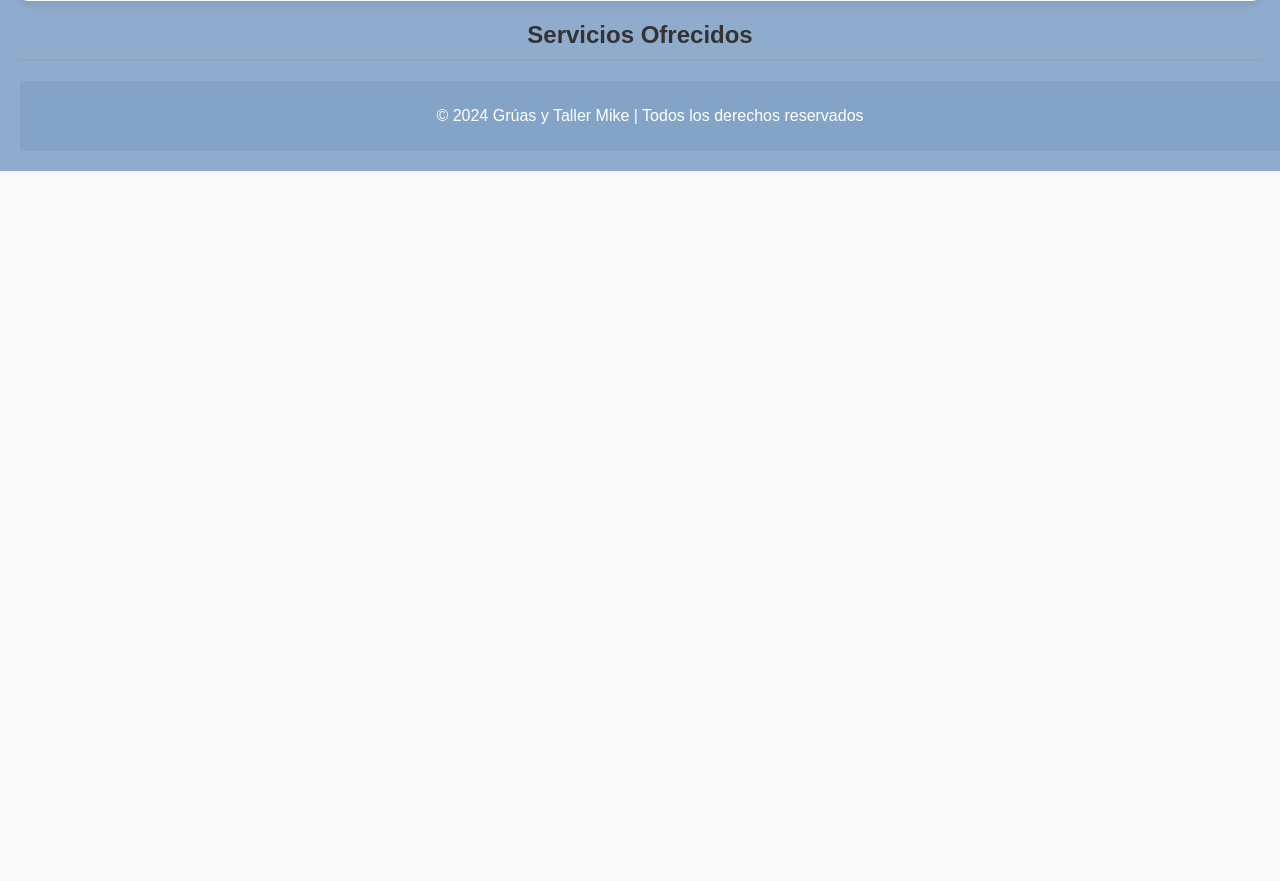
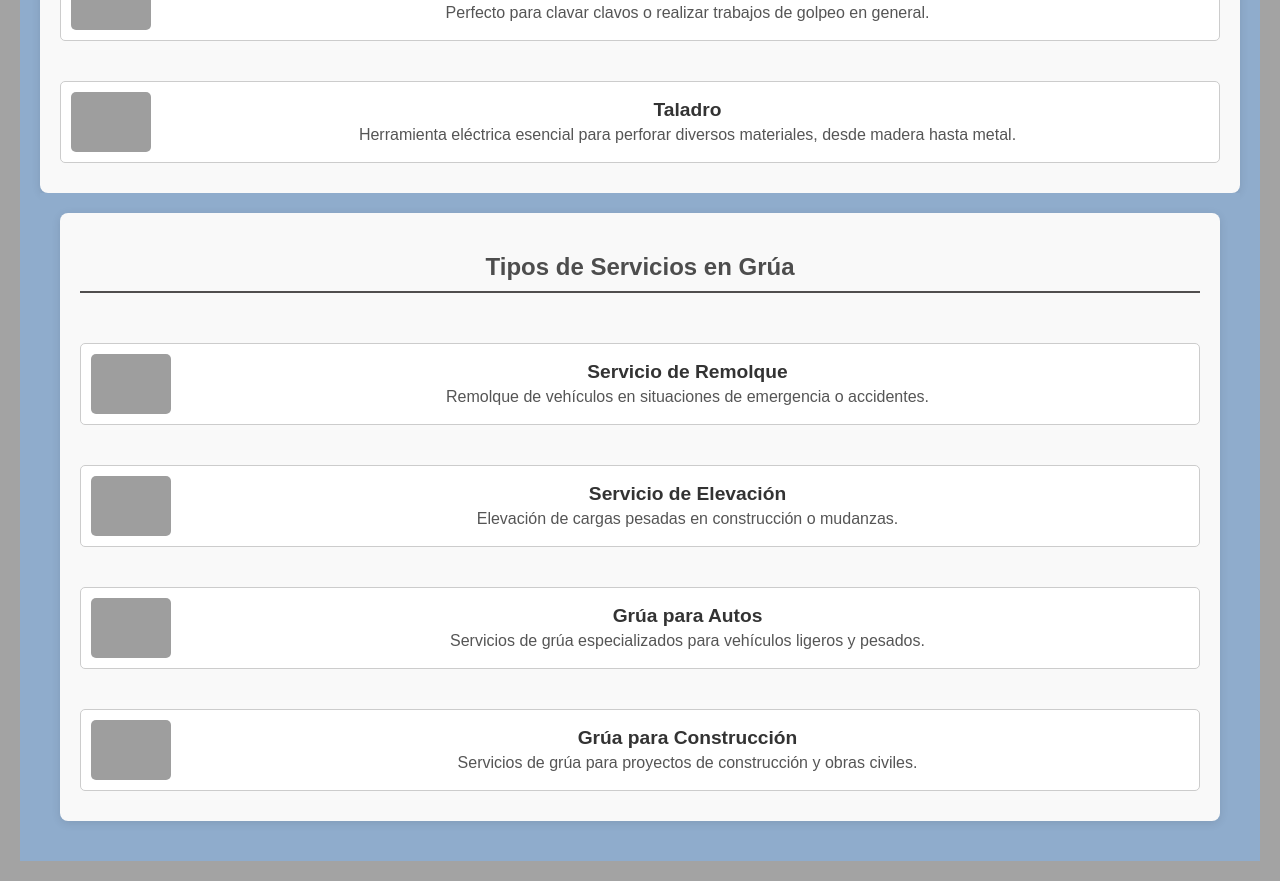
Before and after one commit to tgruasmike/my-first-blog, a Django app: page / in a window 1280 px wide. Shown: the part 627-1508 px from the top of the page. Before the commit the page ends 798 px from the top, so only its background shows below. Run offline with Django 3.2, Linux system fonts and the light colour scheme; grey boxes are pictures that could not be loaded.

Commit message:
Cambie el HTML para la página.

```diff
--- a/blog/templates/blog/post_list.html
+++ b/blog/templates/blog/post_list.html
@@ -1,19 +1,19 @@
-<!DOCTYPE html>
+html>
 <html lang="es">
 <head>
     <meta charset="UTF-8">
     <meta name="viewport" content="width=device-width, initial-scale=1.0">
-    <title> Gruas y talleres Mike</title>
+    <title>Grúas y talleres Mike</title>
     <style>
         body {
             font-family: Arial, sans-serif;
             margin: 0;
             padding: 0;
-            background-color: #f4f4f4;
+            background-color: #a3a3a3;
         }
         header {
             background-color: #8faccc;
-            color: white;
+            color: rgb(255, 255, 255);
             padding: 20px;
             text-align: center;
         }
@@ -21,13 +21,13 @@
             padding: 20px;
         }
         h2 {
-            color: #333;
-            border-bottom: 2px solid #8da7c2;
+            color: #4d4d4d;
+            border-bottom: 2px solid #504e4e;
             padding-bottom: 10px;
         }
         .item {
-            background-color: white;
-            border: 1px solid #ddd;
+            background-color: rgb(102, 102, 102);
+            border: 1px solid #a5a4a4;
             border-radius: 5px;
             margin: 10px 0;
             padding: 15px;
@@ -40,8 +40,8 @@
             border-radius: 5px;
         }
         footer {
-            background-color: #83a4c7;
-            color: white;
+            background-color: #94aac2;
+            color: rgb(241, 240, 240);
             text-align: center;
             padding: 10px;
             position: relative;
@@ -51,6 +51,12 @@
     </style>
 </head>
 <body>
+    <header>
+        <h1>Grúas y Talleres Mike</h1>
+        <p>La mejor opción para tus necesidades automotrices</p>
+    </header>
+    <div class="container">
+
     <header>
         <div class="herramientas-container">
             <h2>Herramientas</h2>
@@ -146,19 +152,99 @@
         </script>
 
 
-        <h2>Servicios Ofrecidos</h2>
-        {% for servicio in servicios %}
-            <div class="item">
-                <img class="foto" src="{{ servicio.foto }}" alt="{{ servicio.nombre }}">
-                <div>
-                    <h3>{{ servicio.nombre }}</h3>
-                    <p>{{ servicio.descripcion }}</p>
+        <header>
+            <div class="servicios-container">
+                <h2>Tipos de Servicios en Grúa</h2>
+                <div class="item" onclick="toggleExpand(this)">
+                    <img class="foto" src="https://example.com/grua_servicio1.jpg" alt="Servicio de Remolque">
+                    <div class="item-info">
+                        <h3>Servicio de Remolque</h3>
+                        <p>Remolque de vehículos en situaciones de emergencia o accidentes.</p>
+                    </div>
+                </div>
+                <div class="item" onclick="toggleExpand(this)">
+                    <img class="foto" src="https://example.com/grua_servicio2.jpg" alt="Servicio de Elevación">
+                    <div class="item-info">
+                        <h3>Servicio de Elevación</h3>
+                        <p>Elevación de cargas pesadas en construcción o mudanzas.</p>
+                    </div>
+                </div>
+                <div class="item" onclick="toggleExpand(this)">
+                    <img class="foto" src="https://example.com/grua_servicio3.jpg" alt="Servicio de Grúa para Autos">
+                    <div class="item-info">
+                        <h3>Grúa para Autos</h3>
+                        <p>Servicios de grúa especializados para vehículos ligeros y pesados.</p>
+                    </div>
+                </div>
+                <div class="item" onclick="toggleExpand(this)">
+                    <img class="foto" src="https://example.com/grua_servicio4.jpg" alt="Servicio de Grúa para Construcción">
+                    <div class="item-info">
+                        <h3>Grúa para Construcción</h3>
+                        <p>Servicios de grúa para proyectos de construcción y obras civiles.</p>
+                    </div>
                 </div>
             </div>
-        {% endfor %}
-    </div>
-    <footer>
-        <p>&copy; 2024 Grúas y Taller Mike | Todos los derechos reservados</p>
-    </footer>
-</body>
+
+            <style>
+                .servicios-container {
+                    display: flex;
+                    flex-direction: column;
+                    gap: 20px;
+                    padding: 20px;
+                    background-color: #f9f9f9;
+                    border-radius: 8px;
+                    box-shadow: 0 2px 10px rgba(0, 0, 0, 0.1);
+                }
+
+                .item {
+                    display: flex;
+                    align-items: center;
+                    border: 1px solid #ccc;
+                    border-radius: 5px;
+                    padding: 10px;
+                    background-color: #fff;
+                    transition: box-shadow 0.3s;
+                    cursor: pointer;
+                }
+
+                .item:hover {
+                    box-shadow: 0 4px 15px rgba(0, 0, 0, 0.2);
+                }
+
+                .foto {
+                    width: 80px;
+                    height: auto;
+                    border-radius: 5px;
+                    margin-right: 15px;
+                    transition: transform 0.3s;
+                }
+
+                .item.expanded .foto {
+                    transform: scale(1.5);
+                    z-index: 1;
+                }
+
+                .item-info {
+                    flex-grow: 1;
+                }
+
+                .item-info h3 {
+                    margin: 0;
+                    font-size: 1.2em;
+                    color: #333;
+                }
+
+                .item-info p {
+                    margin: 5px 0 0;
+                    color: #555;
+                }
+            </style>
+
+            <script>
+                function toggleExpand(item) {
+                    item.classList.toggle('expanded');
+                }
+            </script>
+        </header>
+
 </html>
```
